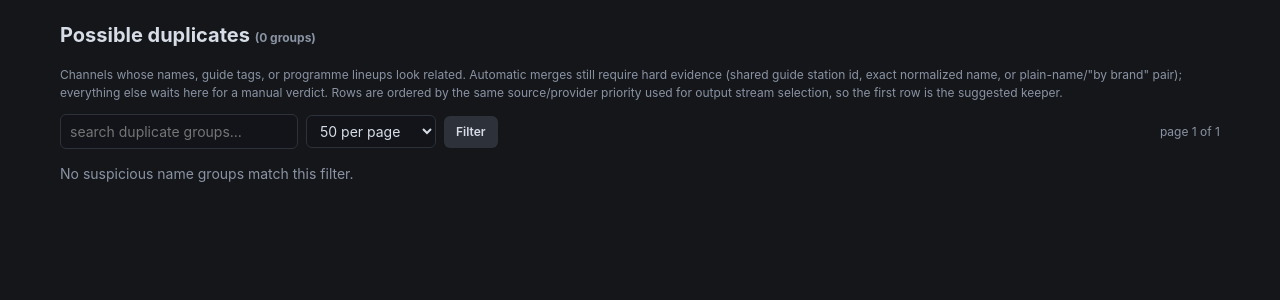
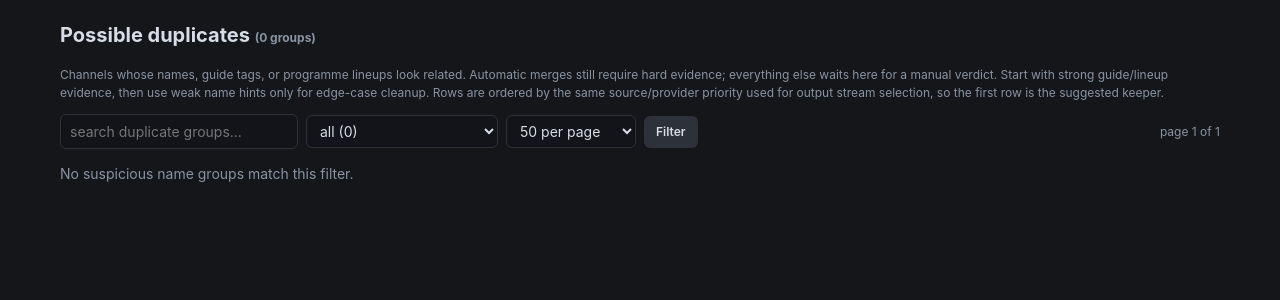
Before and after one commit to Eagle383/channelforge, a FastAPI app: page /dupes in a window 1280 px wide. Shown: the part 46-346 px from the top of the page. Run offline with FastAPI, Linux system fonts and the light colour scheme; data comes from the database, SQL or seed files in the repository; data that the repository does not hold is empty.

Commit message:
Bucket duplicate review by confidence

```diff
--- a/channelforge/app.py
+++ b/channelforge/app.py
@@ -191,7 +191,7 @@ def channels_delete(request: Request, channel_id: int = Form(...)):
 
 # ---------- possible-duplicates review ----------
 @app.get("/dupes", response_class=HTMLResponse)
-def dupes_page(request: Request, q: str = "", page: int = 1, per_page: int = 50):
+def dupes_page(request: Request, q: str = "", confidence: str = "all", page: int = 1, per_page: int = 50):
     groups = rules.find_possible_duplicates()
     provs, kids, guide = {}, {}, {}
     pick_pool = refresh.assigned_children()
@@ -262,6 +262,7 @@ def dupes_page(request: Request, q: str = "", page: int = 1, per_page: int = 50)
         g["channels"] = sorted(rows, key=lambda c: (
             c["best_priority"], c["best_provider_rank"], c["best_stream_id"], c["name"].casefold()))
     groups.sort(key=lambda g: (
+        g.get("confidence_rank", 9),
         g["channels"][0]["best_priority"] if g["channels"] else 999999,
         g["channels"][0]["name"].casefold() if g["channels"] else ""))
     if q:
@@ -269,13 +270,22 @@ def dupes_page(request: Request, q: str = "", page: int = 1, per_page: int = 50)
         groups = [g for g in groups if needle in g["why"].casefold()
                   or any(needle in c["name"].casefold() or needle in c["guide_hint"].casefold()
                          for c in g["channels"])]
+    counts = {"all": len(groups), "strong": 0, "medium": 0, "weak": 0}
+    for g in groups:
+        if g.get("confidence") in counts:
+            counts[g["confidence"]] += 1
+    if confidence not in counts:
+        confidence = "all"
+    if confidence != "all":
+        groups = [g for g in groups if g.get("confidence") == confidence]
     total = len(groups)
     per_page = min(max(per_page, 10), 200)
     pages = max(1, (total + per_page - 1) // per_page)
     page = min(max(page, 1), pages)
     start = (page - 1) * per_page
     return render("dupes.html", request, groups=groups[start:start + per_page],
-                  total=total, q=q, page_no=page, pages=pages, per_page=per_page)
+                  total=total, counts=counts, q=q, confidence=confidence,
+                  page_no=page, pages=pages, per_page=per_page)
 
 
 @app.post("/dupes/merge")
@@ -294,6 +304,16 @@ def dupes_dismiss(request: Request, group_ids: str = Form(...)):
     pairs = [(a, b) for i, a in enumerate(ids) for b in ids[i + 1:]]
     db.executemany("INSERT OR IGNORE INTO dupe_dismissed(a, b) VALUES(?, ?)", pairs)
     return back(request, "dismissed — this group won't be suggested again")
+
+
+@app.post("/dupes/dismiss_many")
+def dupes_dismiss_many(request: Request, group_sets: str = Form(...)):
+    pairs = []
+    for group in group_sets.split(";"):
+        ids = sorted({int(x) for x in group.split(",") if x.strip().isdigit()})
+        pairs.extend((a, b) for i, a in enumerate(ids) for b in ids[i + 1:])
+    db.executemany("INSERT OR IGNORE INTO dupe_dismissed(a, b) VALUES(?, ?)", pairs)
+    return back(request, f"dismissed {len(pairs)} weak duplicate hints")
 
 
 # ---------- assignments (children) ----------
--- a/channelforge/rules.py
+++ b/channelforge/rules.py
@@ -288,6 +288,17 @@ def _is_subseq(small, big):
     return all(ch in it for ch in small)
 
 
+def _dupe_confidence(reasons):
+    text = "; ".join(reasons)
+    if ("same guide programme lineup" in text or "same guide tvg-id" in text
+            or "same guide description" in text or "same guide station id" in text
+            or "same name after trailing" in text):
+        return "strong", 0, "strong guide or alias evidence"
+    if "one name's words contained in the other's" in text:
+        return "medium", 1, "name overlap"
+    return "weak", 2, "weak name hint"
+
+
 def find_possible_duplicates():
     """Groups of active channels whose names look related: one name's words
     contained in another's ('Antiques Roadshow' / 'PBS Antiques Roadshow',
@@ -432,8 +443,11 @@ def find_possible_duplicates():
     for ids in groups.values():
         members = sorted((by_id[i] for i in ids), key=lambda c: (len(toks.get(c["id"], ())), c["name"].casefold()))
         why = sorted({w for k, w in pairs.items() if k[0] in ids or k[1] in ids})
-        out.append({"channels": members, "why": "; ".join(why)})
-    out.sort(key=lambda g: g["channels"][0]["name"].casefold())
+        confidence, rank, hint = _dupe_confidence(why)
+        out.append({"channels": members, "why": "; ".join(why),
+                    "confidence": confidence, "confidence_rank": rank,
+                    "confidence_hint": hint})
+    out.sort(key=lambda g: (g["confidence_rank"], g["channels"][0]["name"].casefold()))
     return out
 
 
```
Also changed, not shown: CLAUDE.md (+1 -1 lines), channelforge/templates/dupes.html (+20 -3 lines), tests/test_dedupe_priority.py (+36 -0 lines), README.md.
